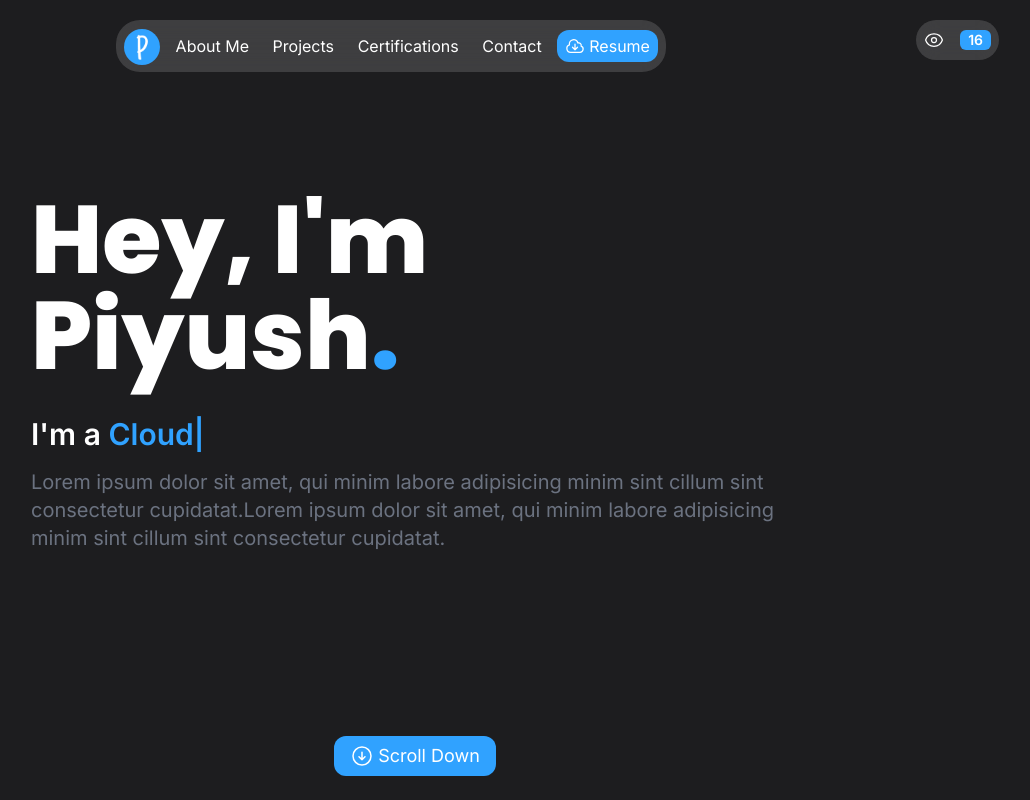
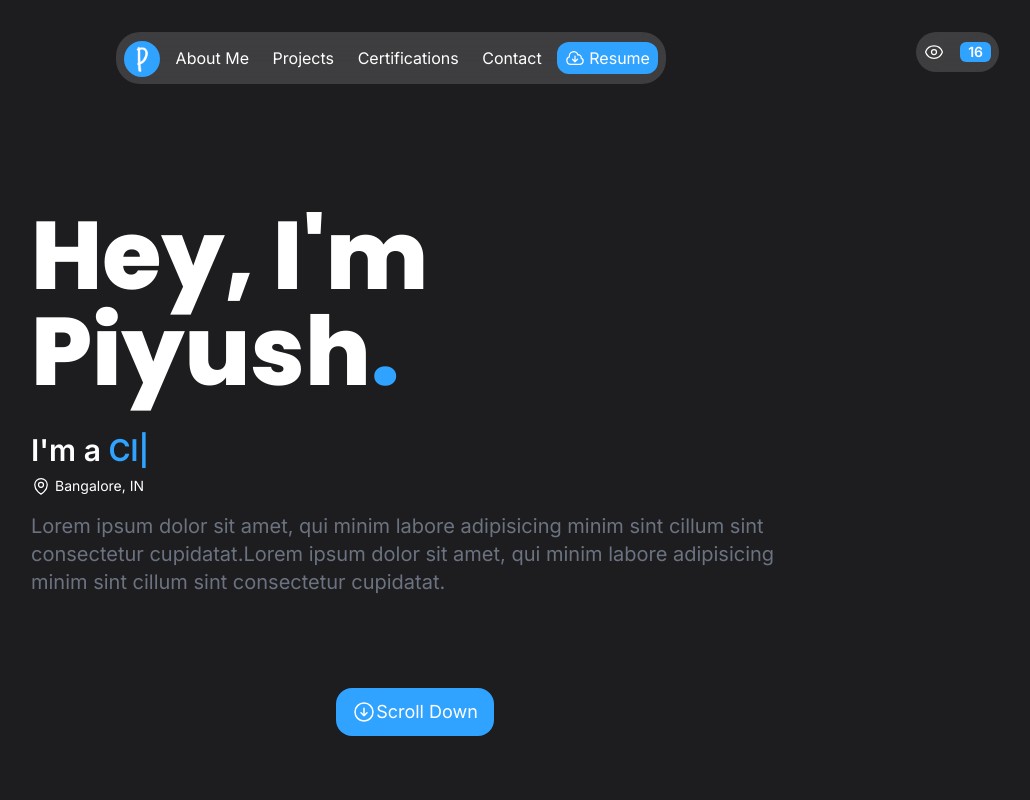
Before and after one commit to antidoid/cloud-resume-challenge, a React (Vite) app in the folder frontend/: page / in a window 1280 px wide. Shown: the top 800 px of the page, without its empty margins (249-1279 px from the left). Built offline with nearby package versions, Linux system fonts and the light colour scheme.

Commit message:
INIT: About me

```diff
--- a/frontend/src/App.tsx
+++ b/frontend/src/App.tsx
@@ -1,5 +1,5 @@
 import "./App.css";
-import { Hero, Navbar, ViewCount } from "./components";
+import { About, Hero, Navbar, ViewCount } from "./components";
 
 function App() {
   return (
@@ -7,6 +7,7 @@ function App() {
       <Navbar />
       <ViewCount />
       <Hero />
+      <About />
     </div>
   );
 }
--- /dev/null
+++ b/frontend/src/components/About.tsx
@@ -0,0 +1,11 @@
+function About() {
+    return (
+        <div className="h-[50vh] w-full bg-[#3D3D3D]">
+            <h2 className="font-poppins text-4xl md:text-8xl text-right text-cerulean mt-20 w-5/6 md:w-3/5 mx-auto">
+                About Me.
+            </h2>
+        </div>
+    );
+}
+
+export default About;
--- a/frontend/src/components/Hero.tsx
+++ b/frontend/src/components/Hero.tsx
@@ -3,7 +3,7 @@ import { motion } from "framer-motion";
 
 function Hero() {
   return (
-    <div className="mt-36 md:mt-48 md:w-3/5 m-4 md:ml-16 flex flex-col items-start">
+    <div className="relative pt-36 md:pt-48 md:w-3/5 m-4 min-h-screen md:ml-16 flex flex-col items-start">
       <h1 className="font-poppins font-extrabold text-4xl md:text-8xl">
         Hey, I'm Piyush<span className="text-cerulean">.</span>
       </h1>
@@ -17,18 +17,39 @@ function Hero() {
           loop
         />
       </h2>
+      <div className="flex items-center justify-center mt-2 text-sm">
+        <svg
+          xmlns="http://www.w3.org/2000/svg"
+          fill="none"
+          viewBox="0 0 24 24"
+          strokeWidth={1.5}
+          stroke="currentColor"
+          className="w-5 h-5 mr-1"
+        >
+          <path
+            strokeLinecap="round"
+            strokeLinejoin="round"
+            d="M15 10.5a3 3 0 1 1-6 0 3 3 0 0 1 6 0Z"
+          />
+          <path
+            strokeLinecap="round"
+            strokeLinejoin="round"
+            d="M19.5 10.5c0 7.142-7.5 11.25-7.5 11.25S4.5 17.642 4.5 10.5a7.5 7.5 0 1 1 15 0Z"
+          />
+        </svg>
+        <span>Bangalore, IN</span>
+      </div>
       <p className="text-gray-500 self-center text-base md:text-xl mt-4">
         Lorem ipsum dolor sit amet, qui minim labore adipisicing minim sint
         cillum sint consectetur cupidatat.Lorem ipsum dolor sit amet, qui minim
         labore adipisicing minim sint cillum sint consectetur cupidatat.
       </p>
-
       <motion.button
-        className="absolute bottom-6 self-center mx-auto flex items-center justify-center bg-cerulean hover:bg-[#00579F] rounded-xl p-4 h-10 hover:scale-110 duration-200 ease-in-out cursor-pointer"
-        initial={{ y: 100 }}
+        className="absolute bottom-24 md:bottom-20 self-center justify-self-stretch flex items-center justify-center bg-cerulean hover:bg-[#00579F] rounded-xl md:rounded-2xl p-2 h-8 md:p-4 md:h-12 hover:scale-110 duration-200 ease-in-out cursor-pointer"
+        initial={{ y: 200 }}
         animate={{ y: 0 }}
         transition={{
-          y: { duration: 0.4, ease: "easeInOut" },
+          y: { duration: 0.2, ease: "easeOut" },
         }}
       >
         <svg
@@ -37,7 +58,7 @@ function Hero() {
           viewBox="0 0 24 24"
           strokeWidth={1.5}
           stroke="currentColor"
-          className="w-6 h-6"
+          className="w-4 h-4 md:w-6 md:h-6"
         >
           <path
             strokeLinecap="round"
@@ -45,7 +66,7 @@ function Hero() {
             d="m9 12.75 3 3m0 0 3-3m-3 3v-7.5M21 12a9 9 0 1 1-18 0 9 9 0 0 1 18 0Z"
           />
         </svg>
-        <span className="ml-1 text-lg">Scroll Down</span>
+        <span className="text-sm md:text-lg">Scroll Down</span>
       </motion.button>
     </div>
   );
--- a/frontend/src/components/Navbar.tsx
+++ b/frontend/src/components/Navbar.tsx
@@ -7,7 +7,7 @@ function Navbar() {
       initial={{ opacity: 0, scale: 0.25 }}
       animate={{ opacity: 1, scale: 1 }}
       transition={{ type: "spring", duration: 0.7 }}
-      className="w-11/12 h-10 md:h-[52px] md:w-[550px] rounded-3xl bg-white/15 backdrop-blur-md fixed top-5 py-1 px-2 flex flex-col justify-center"
+      className="w-11/12 h-10 md:h-[52px] md:w-[550px] rounded-3xl bg-white/15 backdrop-blur-md fixed top-8 py-1 px-2 flex flex-col justify-center"
     >
       <ul className="w-full flex justify-between text-[8px] md:text-base">
         <li>
--- a/frontend/src/components/ViewCount.tsx
+++ b/frontend/src/components/ViewCount.tsx
@@ -8,7 +8,7 @@ function ViewCount() {
       transition={{ type: "spring", duration: 0.7 }}
       className="hidden md:block w-full relative"
     >
-      <div className="max-w-60 h-10 p-2 group absolute right-8 top-5 flex justify-center items-center gap-2 rounded-3xl cursor-pointer bg-white/15 backdrop-blur-md">
+      <div className="max-w-60 h-10 p-2 group absolute right-8 top-8 flex justify-center items-center gap-2 rounded-3xl cursor-pointer bg-white/15 backdrop-blur-md">
         <svg
           xmlns="http://www.w3.org/2000/svg"
           fill="none"
--- a/frontend/src/components/index.ts
+++ b/frontend/src/components/index.ts
@@ -1,3 +1,4 @@
 export { default as Navbar } from "./Navbar";
 export { default as Hero } from "./Hero";
 export { default as ViewCount } from "./ViewCount";
+export { default as About } from "./About";
```
